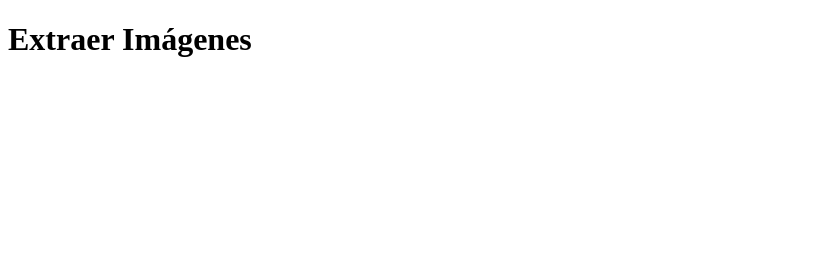
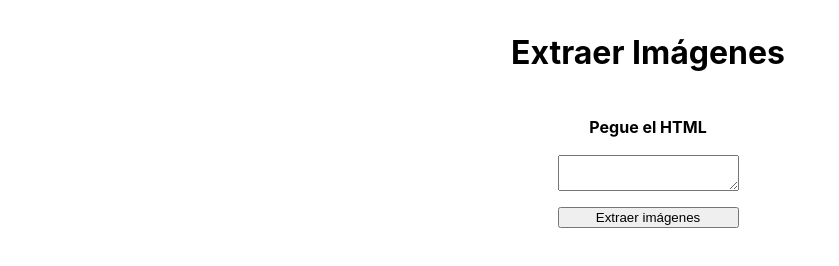
Before and after one commit to 23Mila23/ENTREGAMODULO11, a website built with Vite: page src/ApartadoB/index.html in a window 1280 px wide. Shown: the whole page, without its empty margins (0-839 px from the left). Built offline with nearby package versions, Linux system fonts and the light colour scheme.

Commit message:
creating html and css ApartadoB

```diff
--- a/src/ApartadoB/estilosB.css
+++ b/src/ApartadoB/estilosB.css
@@ -0,0 +1,49 @@
+:root {
+    font-family: Inter, system-ui, Avenir, Helvetica, Arial, sans-serif;
+    line-height: 1.5;
+    font-weight: 400;
+    font-synthesis: none;
+    text-rendering: optimizeLegibility;
+    -webkit-font-smoothing: antialiased;
+    -moz-osx-font-smoothing: grayscale;
+    -webkit-text-size-adjust: 100%;
+  }
+*{
+    box-sizing: border-box;
+}
+
+body{
+    width: 100%;
+}
+
+p{
+    font-weight: bold;
+}
+#app{
+    display: flex;
+    flex-direction: column;
+    align-items: center;
+    justify-content: center;
+}
+#container{
+    display: flex;
+    flex-direction: column;
+    align-items: center;
+    justify-content: center;
+}
+
+#input-elements{
+    display: flex;
+    flex-direction: column;
+    gap: 1rem
+;
+}
+
+#boton:hover{
+    cursor: pointer;
+    background-color:cadetblue;
+}
+
+img{
+    width: 30px;
+}
--- a/src/ApartadoB/index.html
+++ b/src/ApartadoB/index.html
@@ -3,7 +3,7 @@
   <head>
     <meta charset="UTF-8" />
     <link rel="icon" type="image/svg+xml" href="/vite.svg" />
-    <link rel="stylesheet" href="estilosB.css">
+    <link rel="stylesheet" href="estilosB.css" />
     <meta name="viewport" content="width=device-width, initial-scale=1.0" />
     <title>Extraer Imágenes</title>
   </head>
@@ -11,6 +11,14 @@
     <div id="app">
       <h1>Extraer Imágenes</h1>
     </div>
+    <div id="container">
+      <p>Pegue el HTML</p>
+      <div id="input-elements">
+        <textarea id="textarea"></textarea>
+        <button id="boton" type="button">Extraer imágenes</button>
+      </div>
+    </div>
+    <div id="resultados"></div>
     <script type="module" src="main.ts"></script>
   </body>
 </html>
```
